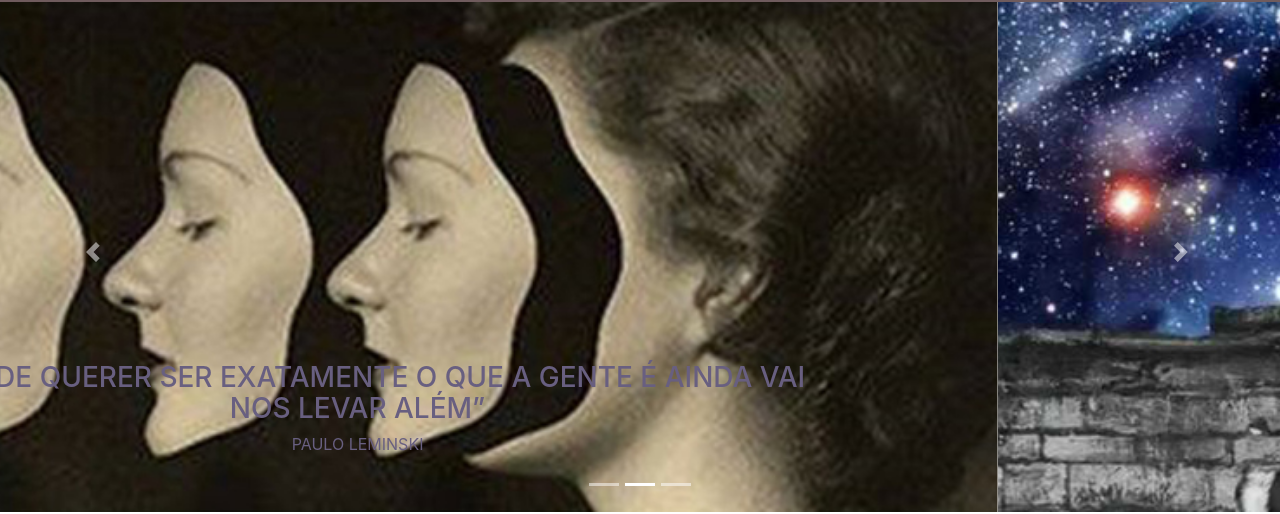
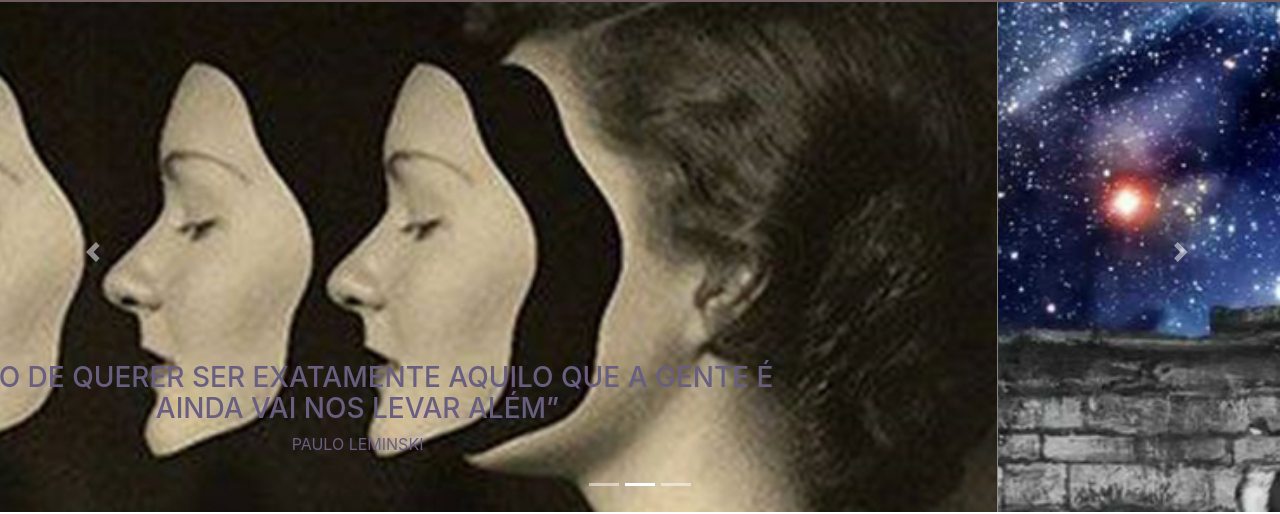
Before and after one commit to helen-fornazier/vika-page, a website: page index.html in a window 1280 px wide. Shown: the part 64-578 px from the top of the page. Drawn offline with Linux system fonts and the light colour scheme; a script that the page names is missing.

Commit message:
index: Site 1- Frase : "  isso de querer ser exatamente aquilo ...
Site 1- Frase : "  isso de querer ser exatamente aquilo que a gente é ainda vai nos levar além"

```diff
--- a/index.html
+++ b/index.html
@@ -86,7 +86,7 @@
                 <!-- Slide One - Set the background image for this slide in the line below -->
                 <div class="carousel-item active" style="background-image: url('img/home/home2_ok.jpg')">
                     <div class="carousel-caption d-none d-md-block">
-                        <h3>“ISTO DE QUERER SER EXATAMENTE O QUE A GENTE É AINDA VAI NOS LEVAR ALÉM”</h3>
+                        <h3>“ISSO DE QUERER SER EXATAMENTE AQUILO QUE A GENTE É AINDA VAI NOS LEVAR ALÉM”</h3>
                         <p>PAULO LEMINSKI</p>
                     </div>
                 </div>
```
